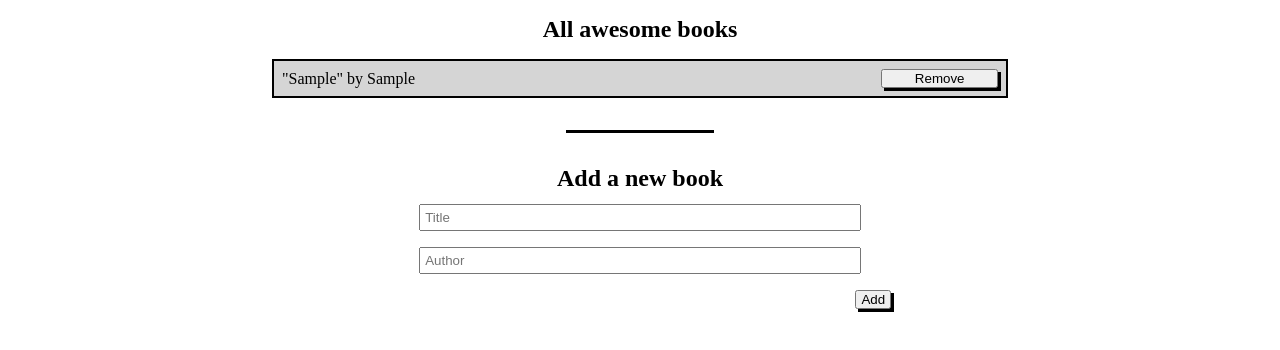
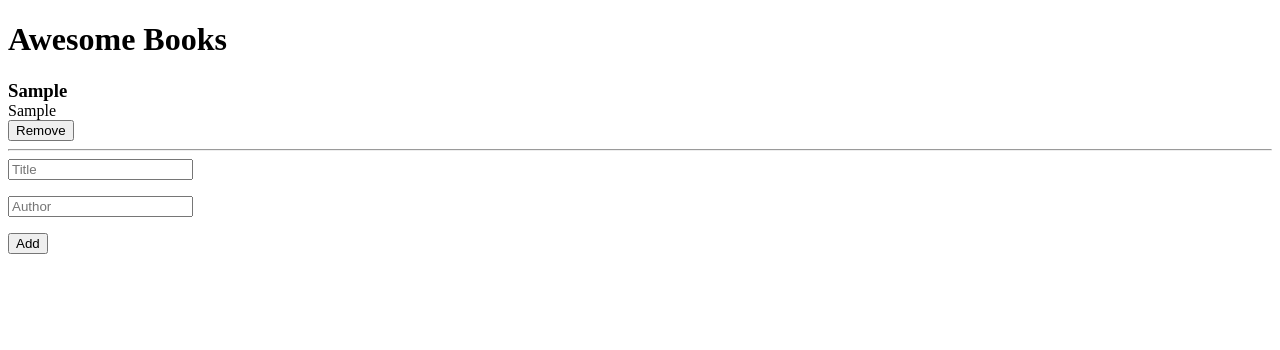
Before and after one commit to Baayeh/awesome-books, a website: page index.html in a window 1280 px wide. Both pictures are taken after typing "Sample", "Sample" into the empty fields and a click on the button "Add". Drawn offline with Linux system fonts and the light colour scheme.

Commit message:
Revert "Using Classes for awesome Books"

```diff
--- a/index.html
+++ b/index.html
@@ -8,27 +8,15 @@
   <title>Awesome Books</title>
 </head>
 <body>
-  <section id="wrapper">
-    <h1>All awesome books</h1>
-    <ul id="book-list"></ul>
-    <div id="divider"></div>
-    <!-- Add book to list -->
-    <form id="form">
-      <h2>Add a new book</h2>
-      <div class="form-input">
-        <label for="title" hidden>Title</label>
-        <input type="text" id="title" name="title" placeholder="Title">
-      </div>
-      <div class="form-input">
-        <label for="author" hidden>Title</label>
-        <input type="text" id="author" name="author" placeholder="Author">
-      </div>
-      <div>
-        <button class="addBtn" type="submit">Add</button>
-      </div>
-    </form>
+  <h1>Awesome Books</h1>
 
-  </section>
+  <ul id="book-list"></ul>
+
+  <form id="form">
+    <input class="form-control" type="text" name="title" placeholder="Title">
+    <input class="form-control" type="text" name="author" placeholder="Author">
+    <button class="addBtn" type="submit">Add</button>
+  </form>
 
   <script src="./script.js"></script>
 </body>
--- a/script.js
+++ b/script.js
@@ -1,82 +1,97 @@
-/* eslint-disable max-classes-per-file */
-/* eslint-disable class-methods-use-this */
-
 const form = document.querySelector('#form');
 const ul = document.querySelector('#book-list');
 
+// if books !== null
+let books;
+if(localStorage.getItem('books') === null) {
+  books = [];
+} else {
+  books = JSON.parse(localStorage.getItem('books'));
+}
+
+// Define Book Class
 class Book {
-  constructor(title, author, id) {
-    this.title = title;
-    this.author = author;
-    this.id = id;
+  constructor(title, author) {
+    this.title = title; // let title = title
+    this.author = author; // let author = author
   }
 }
 
-class Methods {
- static books = [];
+// Define Methods class
+class methods {
+  // Add book to browser
+  addBooktoArray(item, index) {
+    const li = document.createElement('li');
+    li.classList.add('list-item');
 
- static getAllBooks() {
-   if (localStorage.getItem('books')) {
-     this.books = JSON.parse(localStorage.getItem('books'));
-     this.displayBooks();
-   } else {
-     ul.style.display = 'none';
-   }
- }
+    // add key attribute with value of index (key = index)
+    li.setAttribute('key', index);
+    li.innerHTML = `
+    <h3 class="title">${item.title}</h3>
+    <p class="author">${item.author}</p>
+    <button class="removeBtn">Remove</button><hr>`;
 
- static displayBooks() {
-   this.books.forEach((book) => {
-     this.addToBookArray(book);
-   });
- }
+    ul.appendChild(li);
+  }
 
- static addToBookArray(book) {
-   const li = `<li class="list-item" key="${book.id}">
-  <p class="title">"${book.title}" by ${book.author}</p>
-  <button class="removeBtn">Remove</button>
-  </li>`;
-   ul.innerHTML += li;
- }
+  // remove book
+ removeBook(element) {
+  if (element.classList.contains('removeBtn')) {
+    // get parent element of button and remove it from the browser
+      element.parentElement.remove();
 
- static addBook(book) {
-   this.books.push(book);
-   const strData = JSON.stringify(this.books);
-   localStorage.setItem('books', strData);
- }
+      const bookID = element.parentElement.getAttribute('key');
+      const result = books.filter((book) => book !== books[bookID]);
 
- static removeBook(bookID) {
-   const result = this.books.filter((book) => String(bookID) !== String(book.id));
-   const strData = JSON.stringify(result);
-   localStorage.setItem('books', strData);
-   this.books = JSON.parse(localStorage.getItem('books'));
-   if (this.books.length !== 0) {
-     ul.style.display = 'block';
-   } else {
-     ul.style.display = 'none';
-     localStorage.clear();
-   }
- }
+      // convert result into string and store new data in localStorage
+      const filteredData = JSON.stringify(result);
+      localStorage.setItem('books', filteredData);
+    }
+  }
 }
 
-document.addEventListener('DOMContentLoaded', Methods.getAllBooks());
+//Create an instance of methods class
+const method = new methods();
 
+// Display books on website
+function displayBooks() {
+  books.forEach((item, index) => {
+    method.addBooktoArray(item, index);
+  });
+}
+
+// Event to display books in browser
+document.addEventListener('DOMContentLoaded', displayBooks);
+
+// Event to Add a book to the array
 form.addEventListener('submit', (e) => {
   e.preventDefault();
 
+  // Getting input fields from the browser
   const [title, author] = form.elements;
+
+  // getting the values of both input fields
   const titleValue = title.value;
   const authorValue = author.value;
-  const book = new Book(titleValue, authorValue, Methods.books.length);
-  ul.style.display = 'block';
-  Methods.addBook(book);
-  Methods.addToBookArray(book);
-  form.reset();
+
+  // add book when fields are not empty
+  if (titleValue !== '' || authorValue !== '') {
+    // create book object
+    const book = new Book(titleValue, authorValue);
+
+    // add book object to array
+    books.push(book);
+    method.addBooktoArray(book);
+
+    // convert books array into string and store in localStorage
+    const booksStr = JSON.stringify(books);
+    localStorage.setItem('books', booksStr);
+    form.reset();
+  }
 });
 
+// Event to remove book
 ul.addEventListener('click', (e) => {
-  if (e.target.classList.contains('removeBtn')) {
-    const bookID = e.target.parentElement.getAttribute('key');
-    Methods.removeBook(bookID);
-    e.target.parentElement.remove();
-  }
+  // getting element that is clicked in the ul
+  method.removeBook(e.target);
 });
--- a/style.css
+++ b/style.css
@@ -1,65 +1,17 @@
-* {
+ul#book-list {
+  list-style-type: none;
   margin: 0;
   padding: 0;
-  box-sizing: border-box;
 }
 
-button {
-  padding: 0 0.3em;
-  box-shadow: 3px 3px #000;
-  cursor: pointer;
+h3.title,
+p.author {
+  margin: 0;
 }
 
-section#wrapper {
-  padding: 1em;
-  text-align: center;
-  width: 60%;
-  margin: 0 auto;
+form#form {
+  display: flex;
+  flex-direction: column;
+  align-items: flex-start;
+  gap: 1em;
 }
-
-ul {
-  list-style-type: none;
-  border: 2px solid #000;
-  margin-top: 1em;
-}
-
-ul li {
-  display: grid;
-  grid-template-columns: 5fr 1fr;
-  column-gap: 1em;
-  justify-content: space-between;
-  align-items: center;
-  padding: 0.5em;
-}
-
-p.title {
-  text-align: start;
-}
-
-ul li:nth-child(odd) {
-  background-color: rgb(213, 213, 213);
-}
-
-div#divider {
-  width: 20%;
-  height: 3px;
-  background-color: #000;
-  margin: 2em auto;
-}
-
-form#form h2 {
-  margin: 0 0 0.5em 0;
-}
-
-form#form div.form-input input {
-  width: 60%;
-  padding: 0.3em;
-}
-
-form#form div.form-input:nth-child(3) {
-  margin: 1em 0;
-}
-
-form#form button.addBtn {
-  margin-left: 35em;
-}
```
Also changed, not shown: README.md.
